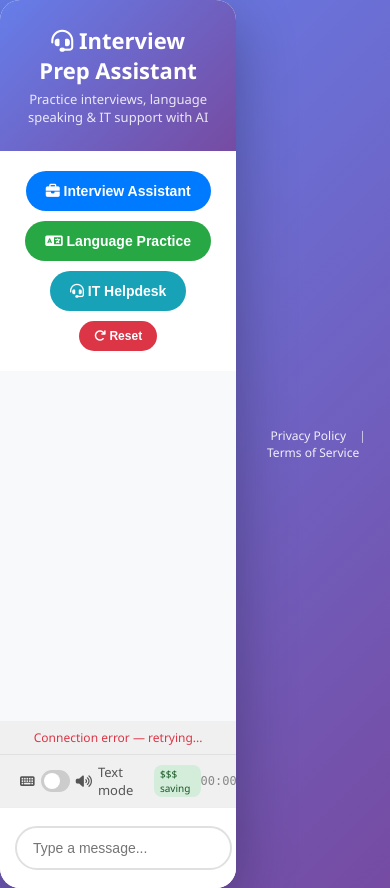
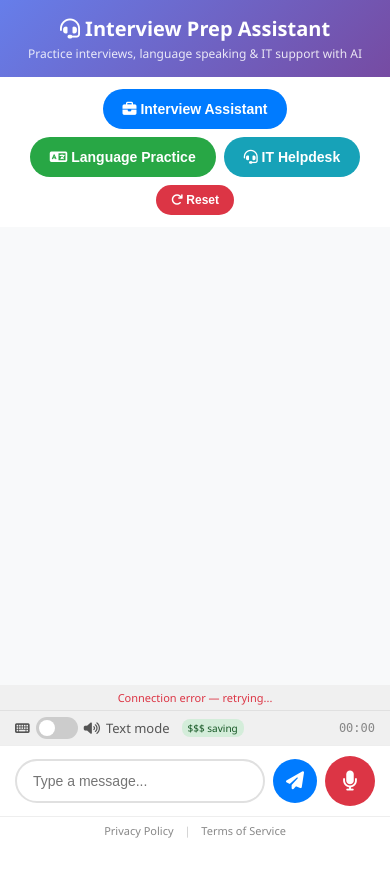
Before and after one commit to amitsingla13/interview-prep-assistant, a Flask app: page / in a window 390 px wide. After the commit the page ends 838 px from the top, so only its background shows below. Run offline with Flask 3, Linux system fonts and the light colour scheme; some libraries are stand-ins or nearby versions.

Commit message:
Make UI responsive: fit screen dynamically, no scrollbar
- Container uses flex column with 100vh height, fits any screen
- Chat area flexes to fill available space instead of fixed 350px
- Privacy/Terms links moved inside container as footer
- Compact header, buttons, and input padding for space efficiency
- On mobile: full width, no border radius
- On desktop: 95vh with rounded corners and shadow
- No horizontal scrollbar, everything within viewport

```diff
--- a/src/templates/index.html
+++ b/src/templates/index.html
@@ -19,36 +19,57 @@
     <link rel="stylesheet" href="https://cdnjs.cloudflare.com/ajax/libs/font-awesome/6.5.0/css/all.min.css">
     <style>
         * { box-sizing: border-box; margin: 0; padding: 0; }
+        html, body {
+            height: 100%;
+            overflow: hidden;
+        }
         body {
             font-family: 'Segoe UI', Tahoma, Geneva, Verdana, sans-serif;
             background: linear-gradient(135deg, #667eea 0%, #764ba2 100%);
-            min-height: 100vh;
             display: flex;
             justify-content: center;
             align-items: center;
         }
         .container {
             width: 100%;
-            max-width: 500px;
+            max-width: 600px;
+            height: 100vh;
+            max-height: 100vh;
             background: #fff;
-            border-radius: 20px;
-            box-shadow: 0 20px 60px rgba(0,0,0,0.3);
             overflow: hidden;
+            display: flex;
+            flex-direction: column;
+        }
+        @media (min-height: 700px) and (min-width: 640px) {
+            .container {
+                height: 95vh;
+                max-height: 95vh;
+                border-radius: 20px;
+                box-shadow: 0 20px 60px rgba(0,0,0,0.3);
+            }
+        }
+        @media (max-width: 639px) {
+            .container {
+                max-width: 100%;
+                border-radius: 0;
+            }
         }
         .header {
             background: linear-gradient(135deg, #667eea, #764ba2);
             color: white;
-            padding: 25px;
+            padding: 15px 20px;
             text-align: center;
+            flex-shrink: 0;
         }
-        .header h1 { font-size: 22px; margin-bottom: 5px; }
-        .header p { font-size: 13px; opacity: 0.85; }
+        .header h1 { font-size: 20px; margin-bottom: 3px; }
+        .header p { font-size: 12px; opacity: 0.85; }
         .mode-buttons {
             display: flex;
-            gap: 10px;
-            padding: 20px;
+            gap: 8px;
+            padding: 12px 15px;
             justify-content: center;
             flex-wrap: wrap;
+            flex-shrink: 0;
         }
         .mode-btn {
             padding: 12px 20px;
@@ -92,9 +113,10 @@
         }
 
         .chat-area {
-            height: 350px;
+            flex: 1;
+            min-height: 0;
             overflow-y: auto;
-            padding: 20px;
+            padding: 15px;
             background: #f8f9fa;
         }
         .message {
@@ -141,11 +163,12 @@
 
         .input-area {
             display: flex;
-            padding: 15px;
-            gap: 10px;
+            padding: 10px 15px;
+            gap: 8px;
             border-top: 1px solid #eee;
             background: white;
             align-items: center;
+            flex-shrink: 0;
         }
         .input-area input {
             flex: 1;
@@ -190,10 +213,11 @@
         }
         .status-bar {
             text-align: center;
-            padding: 8px;
-            font-size: 12px;
+            padding: 5px;
+            font-size: 11px;
             color: #666;
             background: #f0f0f0;
+            flex-shrink: 0;
         }
         .typing-indicator {
             display: none;
@@ -207,7 +231,8 @@
             display: flex;
             justify-content: space-between;
             align-items: center;
-            padding: 8px 20px;
+            padding: 6px 15px;
+            flex-shrink: 0;
             background: #f0f0f0;
             border-top: 1px solid #e0e0e0;
         }
@@ -370,12 +395,12 @@
                 <i class="fas fa-microphone"></i>
             </button>
         </div>
-    </div>
 
-    <div style="text-align:center; padding:10px; font-size:12px; color:rgba(255,255,255,0.7);">
-        <a href="/privacy" style="color:rgba(255,255,255,0.9); text-decoration:none; margin:0 10px;">Privacy Policy</a>
-        <span>|</span>
-        <a href="/terms" style="color:rgba(255,255,255,0.9); text-decoration:none; margin:0 10px;">Terms of Service</a>
+        <div style="text-align:center; padding:6px; font-size:11px; color:#999; background:#fff; flex-shrink:0; border-top:1px solid #eee;" class="footer-links">
+            <a href="/privacy" style="color:#888; text-decoration:none; margin:0 8px;">Privacy Policy</a>
+            <span style="color:#ccc;">|</span>
+            <a href="/terms" style="color:#888; text-decoration:none; margin:0 8px;">Terms of Service</a>
+        </div>
     </div>
 
     <script src="https://cdnjs.cloudflare.com/ajax/libs/socket.io/4.7.4/socket.io.min.js"></script>
```
Also changed, not shown: 1 other file.
